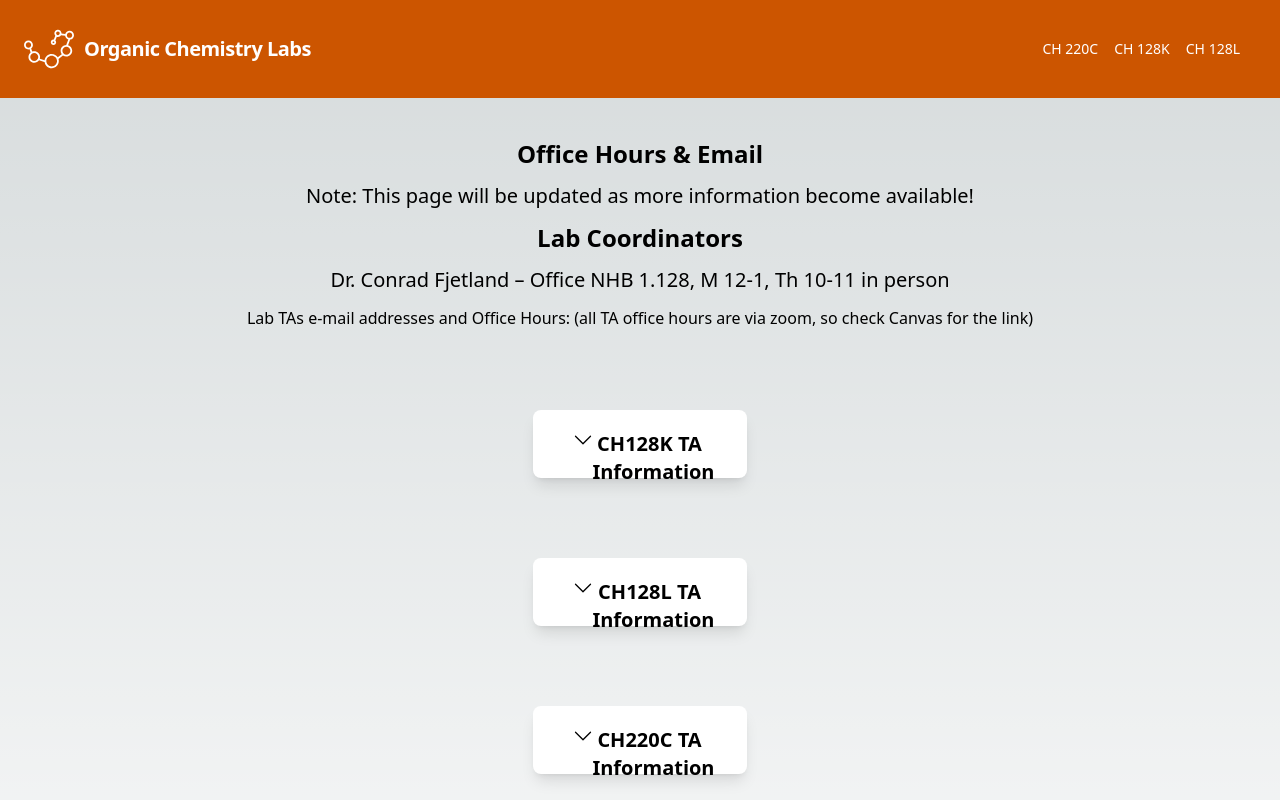
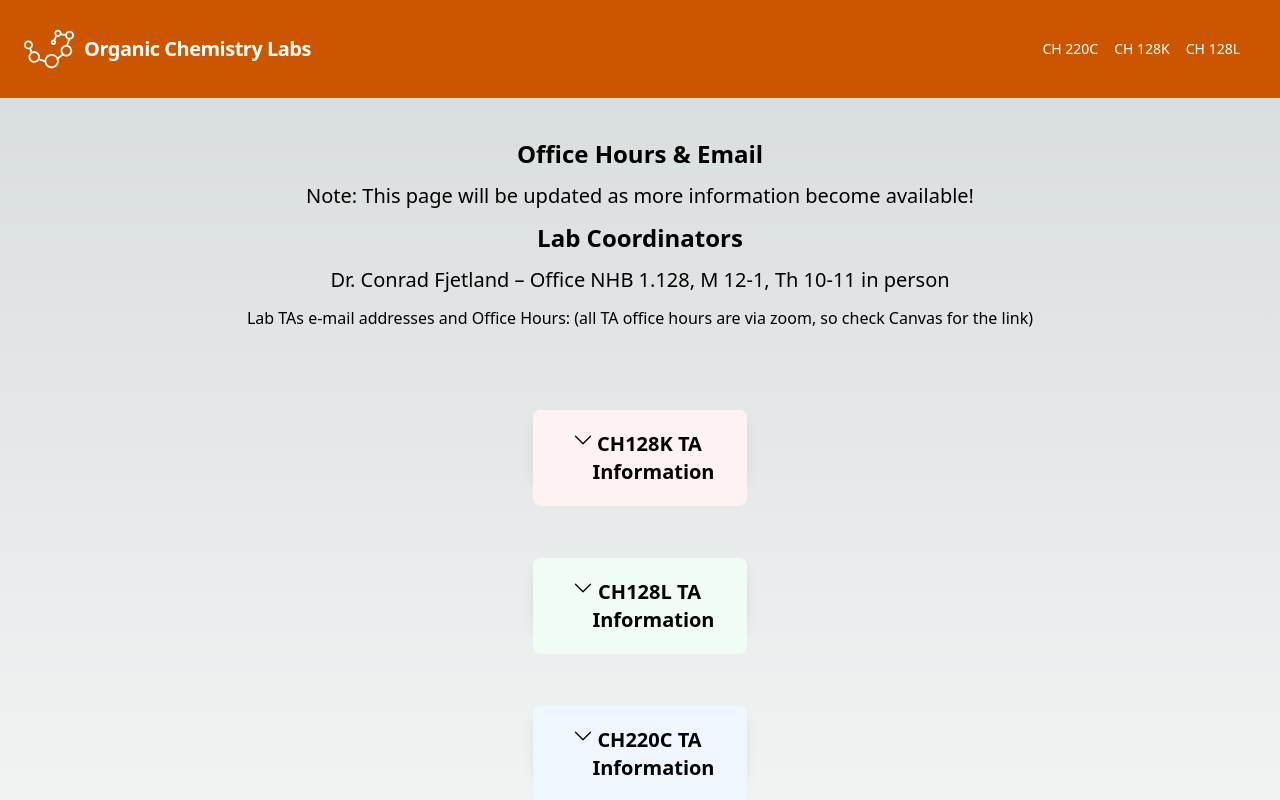
Before and after one commit to Justin8912/Ochem-Lab-Website, a Next.js app: page /officeHours in a window 1280 px wide. Shown: the top 800 px of the page. Built offline with nearby package versions, Linux system fonts and the light colour scheme.

Commit message:
Fixed color rendering with tailwind - office hour page fixed

```diff
--- a/src/pages/assets/ohTARendering.js
+++ b/src/pages/assets/ohTARendering.js
@@ -2,11 +2,10 @@ import react, {useEffect, useState} from 'react';
 import TATable from './officeHourTable.js';
 
 export default function CourseSection (props) {
-  console.log(props)
   if (props.class) {
     return (
       <div className={`relative shadow-lg text-center bg-white w-2/5 expanded-content max-h-fit mx-auto rounded-lg ease-linear bg-slate-50 transition-all duration-500 overflow-hidden mb-20`}>
-        <div onClick={props.accordian} class={`grid grid-cols-7 bg-${props.color}-50  py-5 px-10`} id={props.idHandle}>
+        <div onClick={props.accordian} className={`grid grid-cols-7 ${props.color} py-5 px-10`} id={props.idHandle}>
           <svg className='col-span-1' xmlns="http://www.w3.org/2000/svg" width="20" height="20" fill="currentColor" class="bi bi-chevron-up" viewBox="0 0 16 16" id={props.idHandle}>
             <path fillRule="evenodd" d="M7.646 4.646a.5.5 0 0 1 .708 0l6 6a.5.5 0 0 1-.708.708L8 5.707l-5.646 5.647a.5.5 0 0 1-.708-.708l6-6z"/>
           </svg>
@@ -16,16 +15,16 @@ export default function CourseSection (props) {
             <div className='tableDisplay my-5 overflow-scroll'>
               <TATable section={props.info}/>
             </div>
-            <div className={`items-end bg-${props.color}-50 py-5`} id={props.idHandle}></div>
+            <div className={`items-end ${props.color} py-5`} id={props.idHandle}></div>
           </div>
       </div>
     )
   } else {
     return (
       <div className='text-center shadow-lg bg-white w-1/5 xl:w-1/6 dropdown mx-auto rounded-lg bg-slate-50 transition-all duration-500 ease-linear mb-20'>
-        <div onClick={props.accordian} class={`grid grid-cols-7 bg-${props.color}-50 rounded-lg py-5 px-10`} id={props.idHandle}>
+        <div onClick={props.accordian} class={`grid grid-cols-7 ${props.color} rounded-lg py-5 px-10`} id={props.idHandle}>
           <svg className='col-span-1' xmlns="http://www.w3.org/2000/svg" width="20" height="20" fill="currentColor" class="bi bi-chevron-down" viewBox="0 0 16 16" preserveAspectRatio="xMidYMin slice" id={props.idHandle}>
-            <path fill-rule="evenodd" d="M1.646 4.646a.5.5 0 0 1 .708 0L8 10.293l5.646-5.647a.5.5 0 0 1 .708.708l-6 6a.5.5 0 0 1-.708 0l-6-6a.5.5 0 0 1 0-.708z"/>
+            <path fillRule="evenodd" d="M1.646 4.646a.5.5 0 0 1 .708 0L8 10.293l5.646-5.647a.5.5 0 0 1 .708.708l-6 6a.5.5 0 0 1-.708 0l-6-6a.5.5 0 0 1 0-.708z"/>
           </svg>
           <h3 id={props.idHandle} className={`font-bold text-xl text-center col-span-6`}>{props.title}</h3>
           </div>
--- a/src/pages/officeHours.js
+++ b/src/pages/officeHours.js
@@ -43,7 +43,7 @@ export default function OH (props) {
               class={ch128k}
               info={info['128K']}
               title={'CH128K TA Information'}
-              color={'red'}
+              color={'bg-red-50'}
               idHandle={'ch128k'}
             />
             <CourseInfo
@@ -51,7 +51,7 @@ export default function OH (props) {
               class={ch128l}
               info={info['128L']}
               title={'CH128L TA Information'}
-              color={'green'}
+              color={'bg-green-50'}
               idHandle={'ch128l'}
             />
             <CourseInfo
@@ -59,7 +59,7 @@ export default function OH (props) {
               class={ch220c}
               info={info['220C']}
               title={'CH220C TA Information'}
-              color={'blue'}
+              color={'bg-blue-50'}
               idHandle={'ch220c'}
             />
           </div>
```
